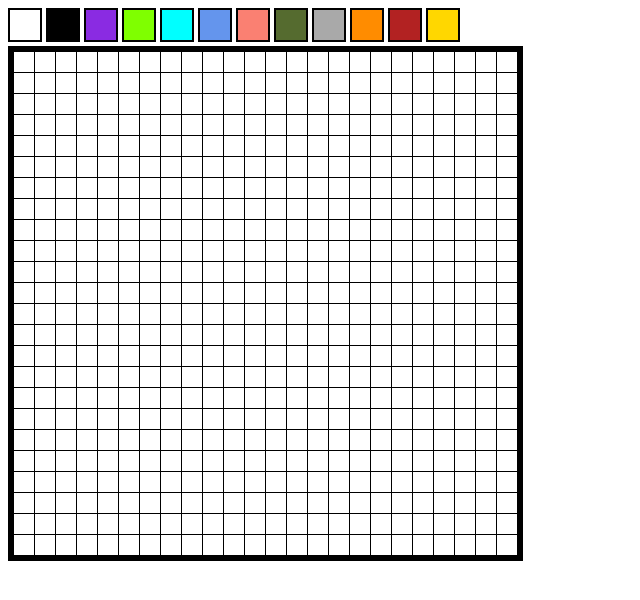
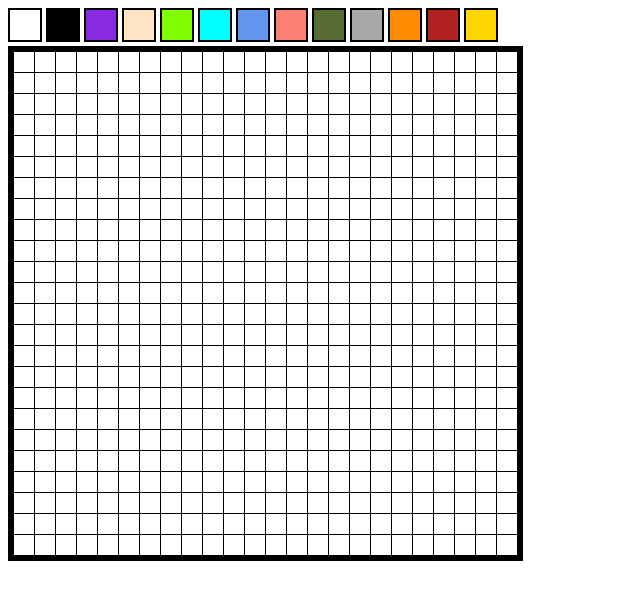
Before and after one commit to HusseinSahib/pixelArt, a plain HTML site: page index.html in a window 1280 px wide. Shown: the whole page, without its empty margins (0-640 px from the left). Drawn offline with Linux system fonts and the light colour scheme.

Commit message:
Update index.html

```diff
--- a/index.html
+++ b/index.html
@@ -9,6 +9,7 @@
     <div class="pen" style="background-color:white;" onclick="setPenColour('white')"></div>
     <div class="pen" style="background-color:black;" onclick="setPenColour('black')"></div>
     <div class="pen" style="background-color:BlueViolet;" onclick="setPenColour('BlueViolet')"></div>
+	  <div class="pen" style="background-color:Bisque;" onclick="setPenColour('Bisque')"></div>
     <div class="pen" style="background-color:Chartreuse;" onclick="setPenColour('Chartreuse')"></div>
     <div class="pen" style="background-color:Cyan;" onclick="setPenColour('Cyan')"></div>
     <div class="pen" style="background-color:CornflowerBlue;" onclick="setPenColour('CornflowerBlue')"></div>
```
